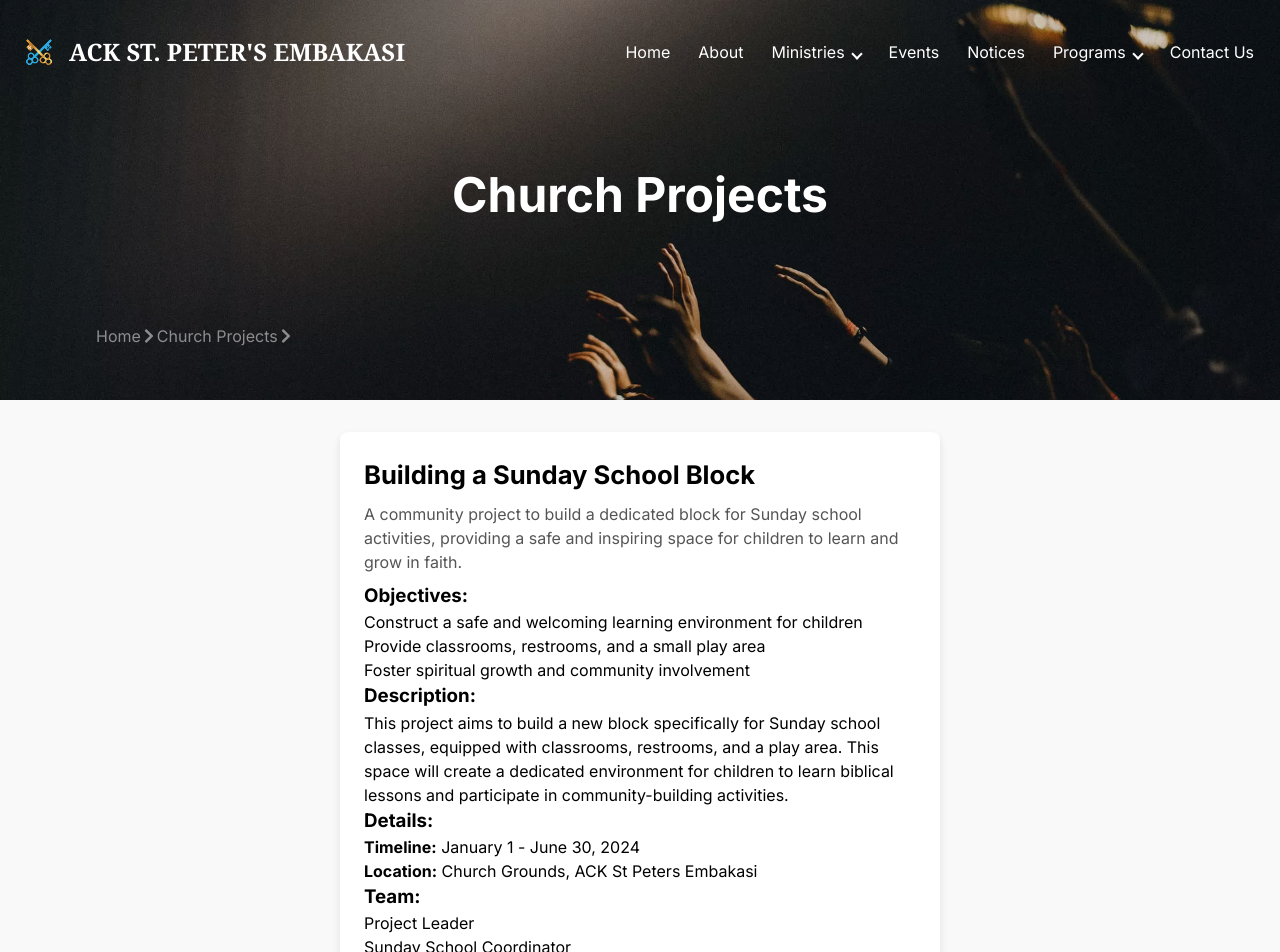
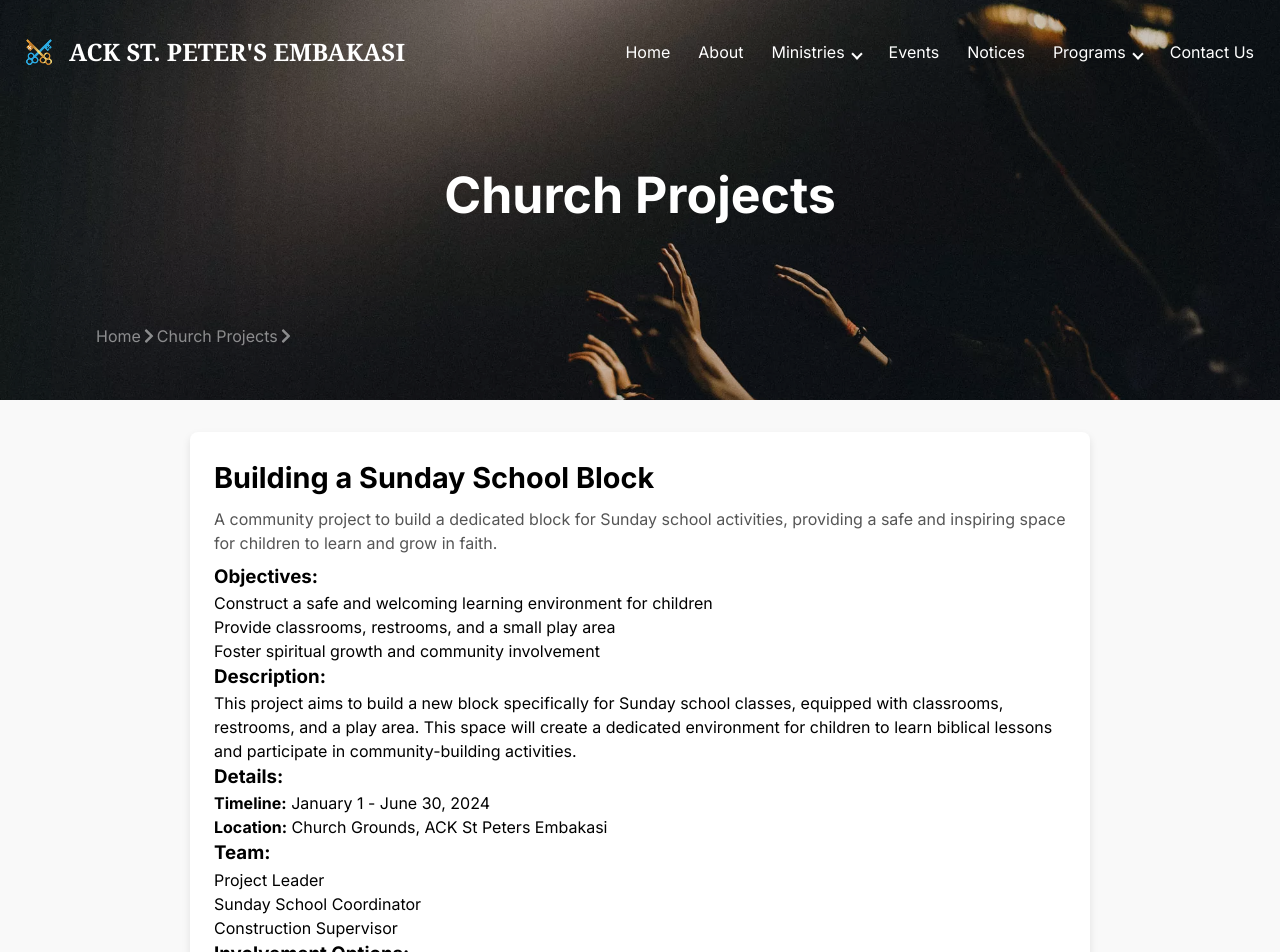
Before and after one commit to P3t3raw/Saints, a React (Create React App) app: page /programs/projects in a window 1280 px wide. Shown: the top 952 px of the page. Built offline with nearby package versions, Linux system fonts and the light colour scheme; the HTML template or start-up script is replaced by a standard one.

Commit message:
project changes

```diff
--- a/src/pages/Projects/Projects.css
+++ b/src/pages/Projects/Projects.css
@@ -90,7 +90,7 @@ main {
   background-color: #fff;
   padding: 1.5rem;
   border-radius: 0.5rem;
-  max-width: 600px;
+  max-width: 900px;
   width: 100%;
   box-shadow: 0 4px 8px rgba(0, 0, 0, 0.1);
   transition: transform 0.3s ease, box-shadow 0.3s ease;
@@ -146,6 +146,34 @@ main {
 .learnMoreButton:hover {
   background-color: #0056b3;
 }
+
+
+/* Medium Screens (768px - 1024px) */
+@media (min-width: 768px) and (max-width: 1024px) {
+  .noticesContent h1 {
+    font-size: 2.5rem;
+  }
+
+  .projectList {
+    max-width: 85vw;
+  }
+
+  .projectCard {
+    padding: 1.25rem;
+  }
+
+  .projectCard h2 {
+    font-size: 1.4rem;
+  }
+
+  .projectCard p {
+    font-size: 1rem;
+  }
+
+  .projectCard span {
+    font-size: 0.9rem;
+  }
+}
 @media (max-width: 767px) {
   .noticesContent h1 {
     font-size: 1.5rem;
@@ -177,57 +205,3 @@ main {
     font-size: 0.8rem;
   }
 }
-
-/* Medium Screens (768px - 1024px) */
-@media (min-width: 768px) and (max-width: 1024px) {
-  .noticesContent h1 {
-    font-size: 2.5rem;
-  }
-
-  .projectList {
-    max-width: 85vw;
-  }
-
-  .projectCard {
-    padding: 1.25rem;
-  }
-
-  .projectCard h2 {
-    font-size: 1.4rem;
-  }
-
-  .projectCard p {
-    font-size: 1rem;
-  }
-
-  .projectCard span {
-    font-size: 0.9rem;
-  }
-}
-
-/* Large Screens (1025px and above) */
-@media (min-width: 1025px) {
-  .noticesContent h1 {
-    font-size: 3rem;
-  }
-
-  .projectList {
-    max-width: 70vw;
-  }
-
-  .projectCard {
-    padding: 1.5rem;
-  }
-
-  .projectCard h2 {
-    font-size: 1.6rem;
-  }
-
-  .projectCard p {
-    font-size: 1rem;
-  }
-
-  .projectCard span {
-    font-size: 0.9rem;
-  }
-}
```
